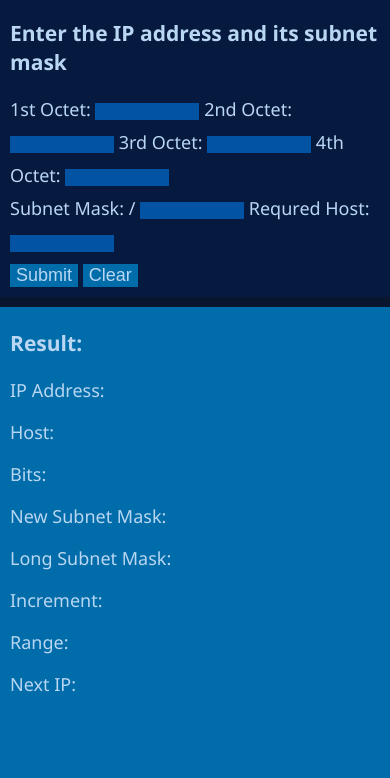
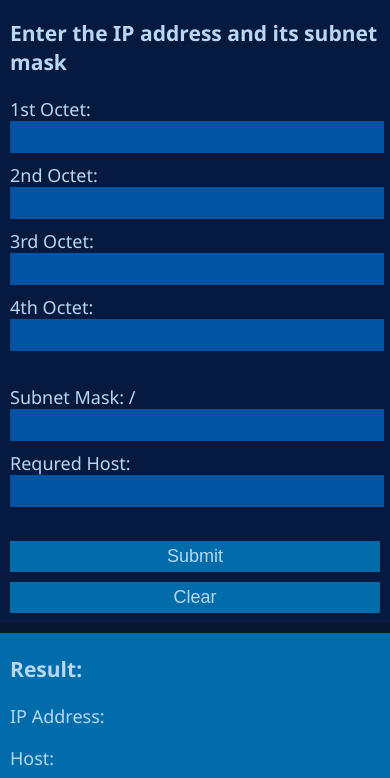
Before and after one commit to uxzane6225/Simple-VLSM-Calculator, a plain HTML site: page index.html in a window 390 px wide. Shown: the part 66-844 px from the top of the page. Drawn offline with Linux system fonts and the light colour scheme.

Commit message:
Responsive UI
Added:
- Responsive UI for mobile

```diff
--- a/style.css
+++ b/style.css
@@ -57,3 +57,22 @@ hr {
     margin-left: 10px;
     font-size: large;
 }
+
+@media (max-width: 600px) {
+    .inputting {
+        margin-left: 10px;
+        margin-right: 10px;
+        display: grid;
+    }
+
+    .inputting input {
+        text-align: center;
+        width: 100%;
+        height: 30px;
+        font-size: larger;
+    }
+
+    #submit, #clear {
+        padding: 5px;
+    }
+}
```
